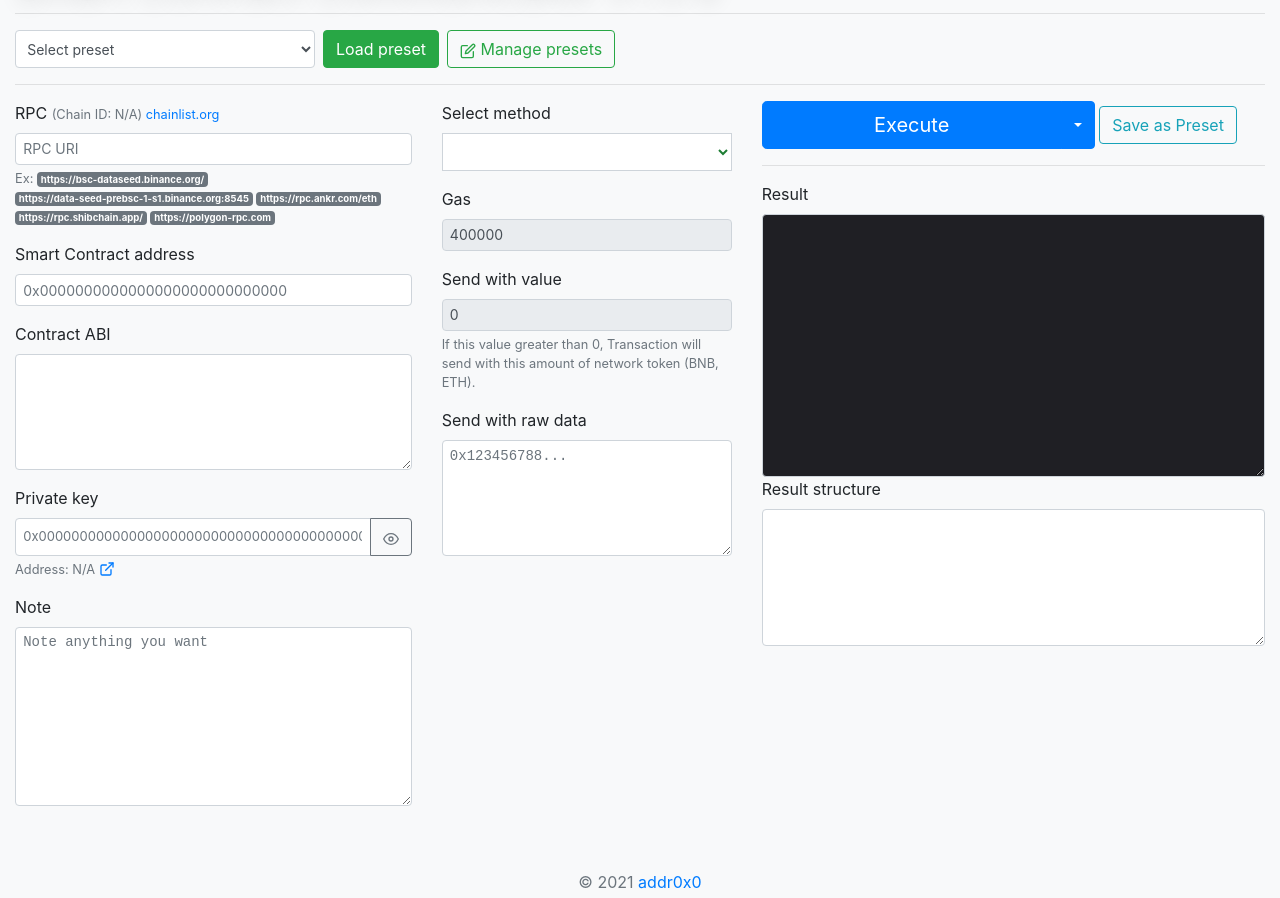
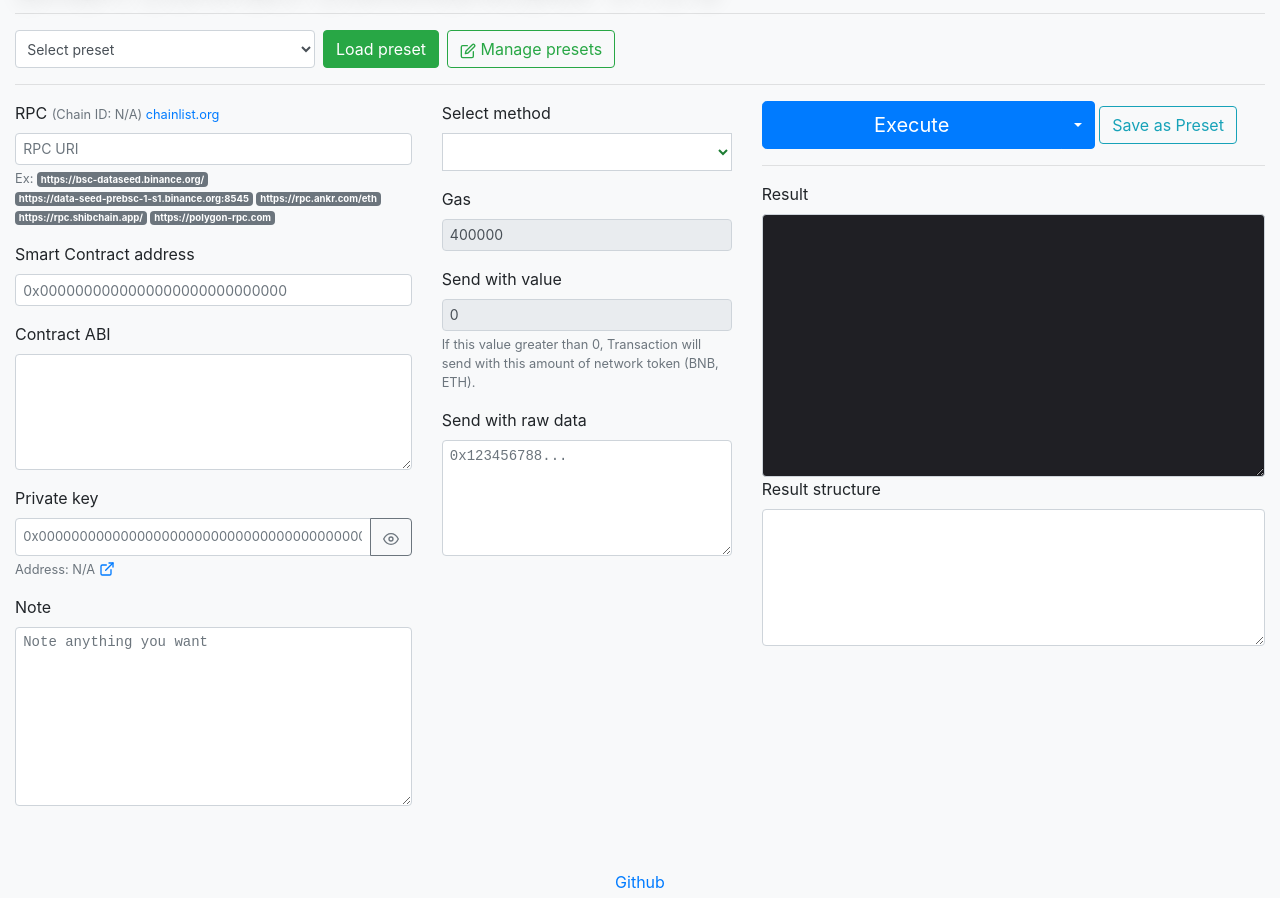
Before and after one commit to zack-the-worker/smart-contract-communicator, a plain HTML site: page index.html in a window 1280 px wide. Shown: the part 66-964 px from the top of the page. Drawn offline with nearby package versions, Linux system fonts and the light colour scheme.

Commit message:
Update index.html

```diff
--- a/index.html
+++ b/index.html
@@ -411,7 +411,7 @@
     <!--/ Modal -->
     </div>
     <footer class="pt-5 text-muted text-center text-small">
-      <p class="mb-1">© 2021 <a href="https://t.me/addr0x0" target="_blank">addr0x0</a></p>
+      <p class="mb-1"><a href="https://github.com/zack-the-worker/smart-contract-communicator" target="_blank">Github</a></p>
     </footer>
     <!-- Optional JavaScript -->
     <!-- jQuery first, then Popper.js, then Bootstrap JS -->
```
